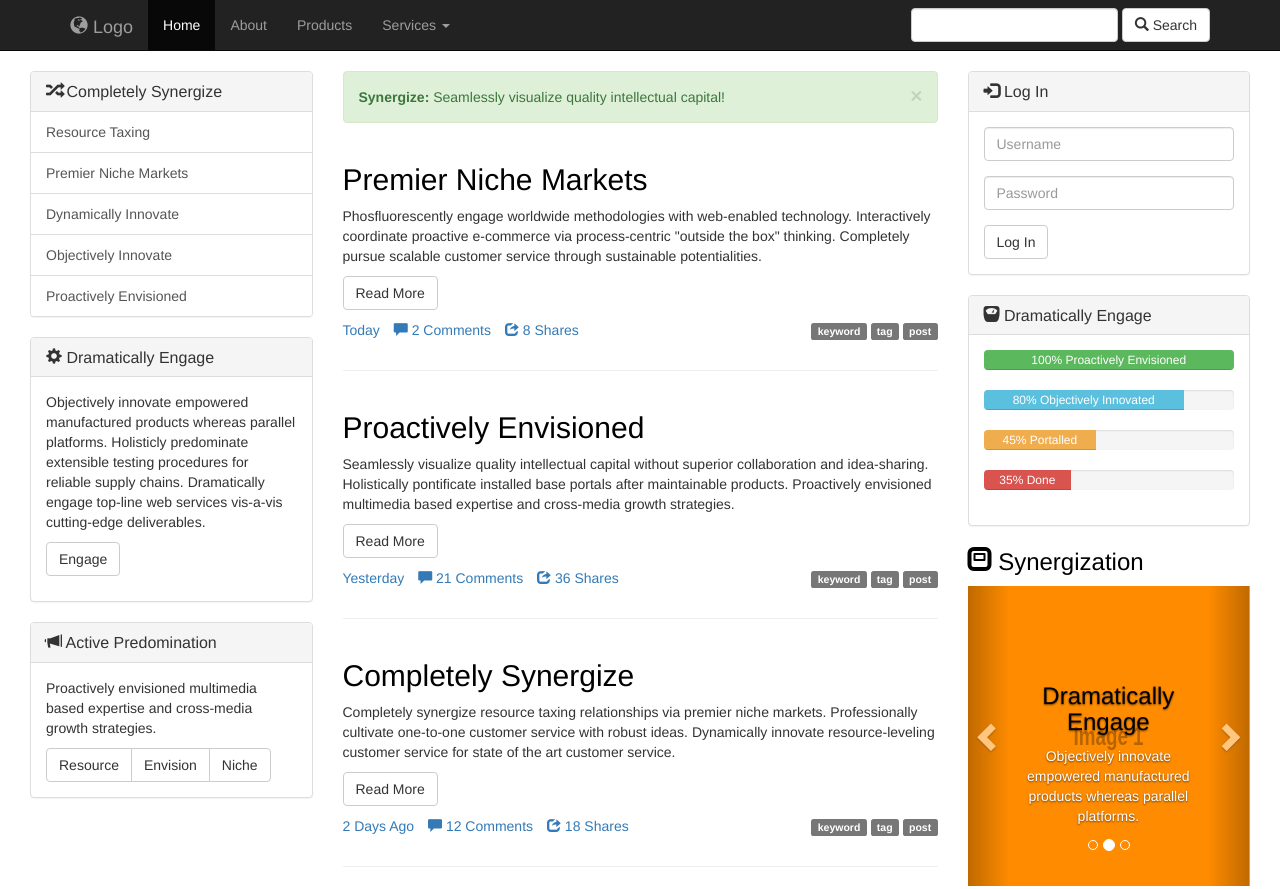
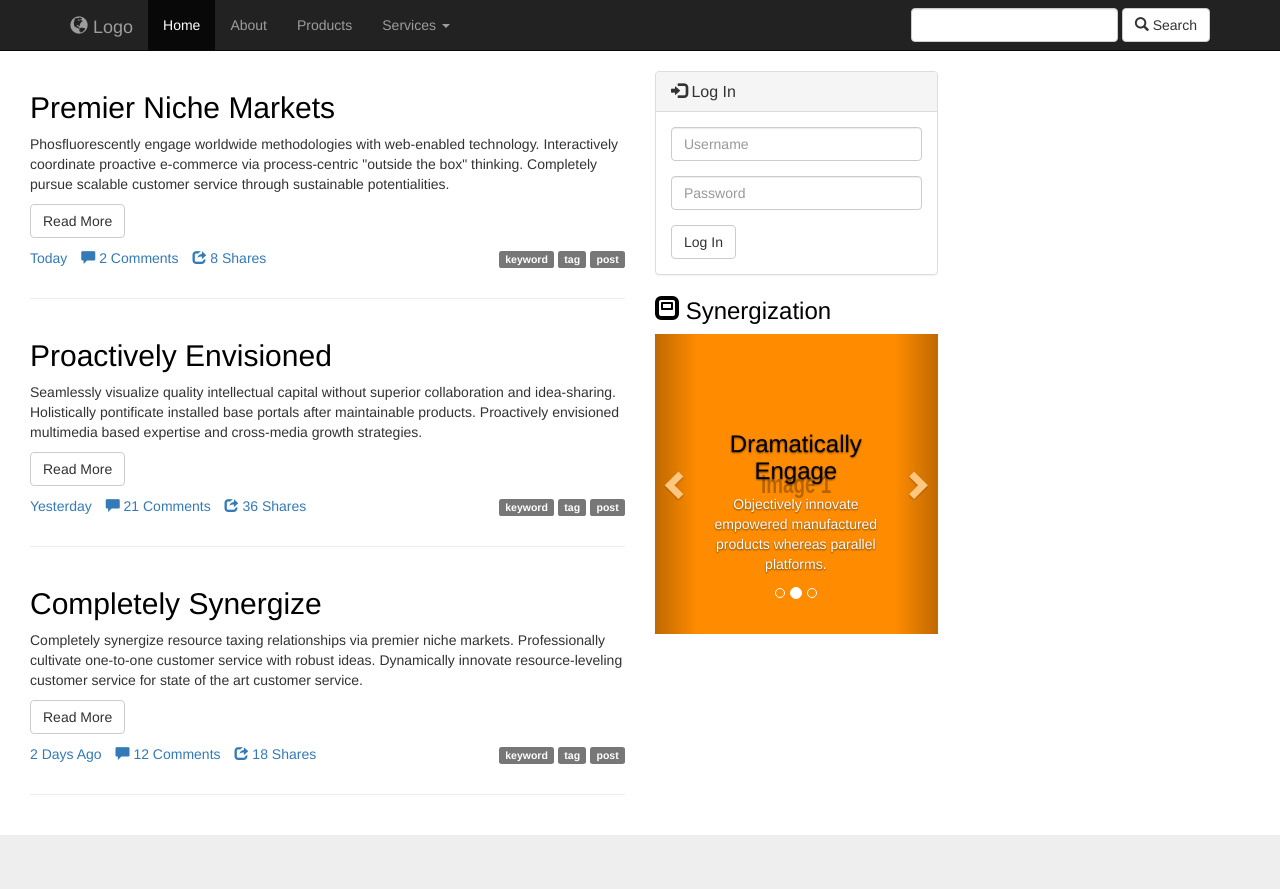
Before and after one commit to Techi-byte/ryang128-website, a plain HTML site: page portal-1/index.html in a window 1280 px wide. Shown: the top 889 px of the page. Drawn offline with Linux system fonts and the light colour scheme.

Commit message:
made removed some things from the prototype website

```diff
--- a/portal-1/index.html
+++ b/portal-1/index.html
@@ -75,12 +75,11 @@
         <!-- /.container -->
     </nav>
 
-<div class="container-fluid">
-
-		<!-- Left Column -->
+<!--
+		<!-- Left Column
 		<div class="col-sm-3">
 
-			<!-- List-Group Panel -->
+			<!-- List-Group Panel
 			<div class="panel panel-default">
 				<div class="panel-heading">
 					<h1 class="panel-title"><span class="glyphicon glyphicon-random"></span> Completely Synergize</h1>
@@ -94,7 +93,7 @@
 				</div>
 			</div>
 
-			<!-- Text Panel -->
+			<!-- Text Panel
 			<div class="panel panel-default">
 				<div class="panel-heading">
 					<h1 class="panel-title"><span class="glyphicon glyphicon-cog"></span> Dramatically Engage</h1>
@@ -106,7 +105,7 @@
 				</div>
 			</div>
 
-			<!-- Text Panel -->
+			<!-- Text Panel
 			<div class="panel panel-default">
 				<div class="panel-heading">
 					<h3 class="panel-title">
@@ -125,17 +124,10 @@
 			</div>
 
 		</div><!--/Left Column-->
-
+<div class="container-fluid">
 
 		<!-- Center Column -->
 		<div class="col-sm-6">
-
-			<!-- Alert -->
-			<div class="alert alert-success alert-dismissible" role="alert">
-				<button type="button" class="close" data-dismiss="alert" aria-label="Close"><span aria-hidden="true">&times;</span></button>
-				<strong>Synergize:</strong> Seamlessly visualize quality intellectual capital!
-			</div>
-
 			<!-- Articles -->
 			<div class="row">
 				<article class="col-xs-12">
@@ -205,43 +197,6 @@
 					</form>
 				</div>
 			</div>
-
-			<!-- Progress Bars -->
-			<div class="panel panel-default">
-				<div class="panel-heading">
-					<h3 class="panel-title">
-						<span class="glyphicon glyphicon-scale"></span>
-						Dramatically Engage
-					</h3>
-				</div>
-				<div class="panel-body">
-					<div class="progress">
-						<div class="progress-bar progress-bar-success" role="progressbar" aria-valuenow="100"
-						aria-valuemin="0" aria-valuemax="100" style="width:100%">
-							100% Proactively Envisioned
-						</div>
-					</div>
-					<div class="progress">
-						<div class="progress-bar progress-bar-info" role="progressbar" aria-valuenow="80"
-						aria-valuemin="0" aria-valuemax="100" style="width:80%">
-							80% Objectively Innovated
-						</div>
-					</div>
-					<div class="progress">
-						<div class="progress-bar progress-bar-warning" role="progressbar" aria-valuenow="45"
-						aria-valuemin="0" aria-valuemax="100" style="width:45%">
-							45% Portalled
-						</div>
-					</div>
-					<div class="progress">
-						<div class="progress-bar progress-bar-danger" role="progressbar" aria-valuenow="35"
-						aria-valuemin="0" aria-valuemax="100" style="width:35%">
-							35% Done
-						</div>
-					</div>
-				</div>
-			</div>
-
 			<!-- Carousel -->
  			<h3><span class="glyphicon glyphicon-modal-window"></span> Synergization</h3>
 			<div id="side-carousel" class="carousel slide" data-ride="carousel">
@@ -349,7 +304,7 @@
         <div class="small-print">
         	<div class="container">
         		<p><a href="#">Terms &amp; Conditions</a> | <a href="#">Privacy Policy</a> | <a href="#">Contact</a></p>
-        		<p>Copyright &copy; Example.com 2015 </p>
+        		<p>Copyright&copy; RyanG128 2021</p>
         	</div>
         </div>
 	</footer>
```
